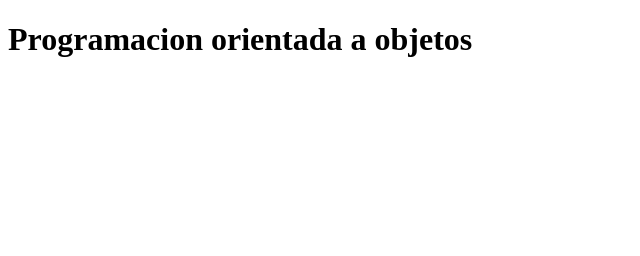
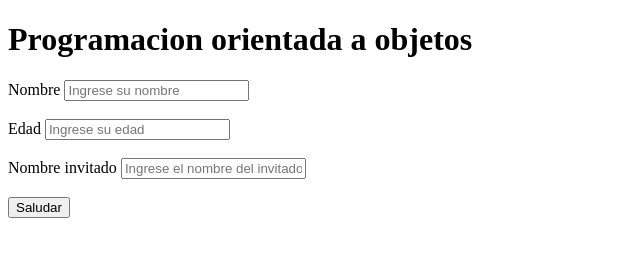
Before and after one commit to federicosuarez7/digital-house, a plain HTML site: page Professional Developer/Proyecto/POO/poo.html in a window 1280 px wide. Shown: the whole page, without its empty margins (0-640 px from the left). Drawn offline with Linux system fonts and the light colour scheme.

Commit message:
Creamos una clase Persona con su constructor y metodos, la instanciamos e interactuamos con el DOM para mostrar el resultado en el HTML (JS)

```diff
--- a/Professional Developer/Proyecto/POO/poo.html
+++ b/Professional Developer/Proyecto/POO/poo.html
@@ -7,7 +7,17 @@
 </head>
 <body>
     <h1>Programacion orientada a objetos</h1>
-
+    <label for="nombreInput">Nombre</label>
+    <input type="text" id="nombreInput" placeholder="Ingrese su nombre">
+    <br><br>
+    <label for="edadInput">Edad</label>
+    <input type="text" id="edadInput" placeholder="Ingrese su edad">
+    <br><br>
+    <label for="invitadoInput">Nombre invitado</label>
+    <input type="text" id="invitadoInput" placeholder="Ingrese el nombre del invitado">
+    <br><br>
+    <button onclick="saludar()">Saludar</button>
+    <div id="res"></div>
     <script src="poo.js"></script>
 </body>
 </html>
--- a/Professional Developer/Proyecto/POO/poo.js
+++ b/Professional Developer/Proyecto/POO/poo.js
@@ -7,10 +7,26 @@ class Persona {
     }
     // Metodo de clase
     saludar(nombre){
-        console.log(`${this.nombre} dice:!Hola ${nombre}, ¿cómo estás?`);
+        return `${this.nombre} dice:<br>!Hola ${nombre}, ¿cómo estás?`;
+    }
+    decirEdad(edad){
+        return `${this.nombre} dice:<br>Yo tengo ${this.edad} años... `;
     }
 }
 
-// Instanciamos un objeto de la clase Persona
-let persona1 = new Persona("Federico",35);
-persona1.saludar("Yury");
+function saludar(){
+    const nombreInput = document.getElementById('nombreInput').value;
+    const edadInput = document.getElementById('edadInput').value;
+    const invitadoInput = document.getElementById('invitadoInput').value;
+
+    if(nombreInput.trim() == '' || edadInput.trim() == '' ){
+        alert('Los campos son obligatorios');
+        return;
+    }
+
+    const persona1 = new Persona(nombreInput,edadInput);
+    const saludo = persona1.saludar(invitadoInput);
+    const edadMsj = persona1.decirEdad(invitadoInput);
+    const resultado = document.getElementById('res');
+    resultado.innerHTML =  `<p> ${saludo}</p> <p>${edadMsj}</p>`;
+}
```
